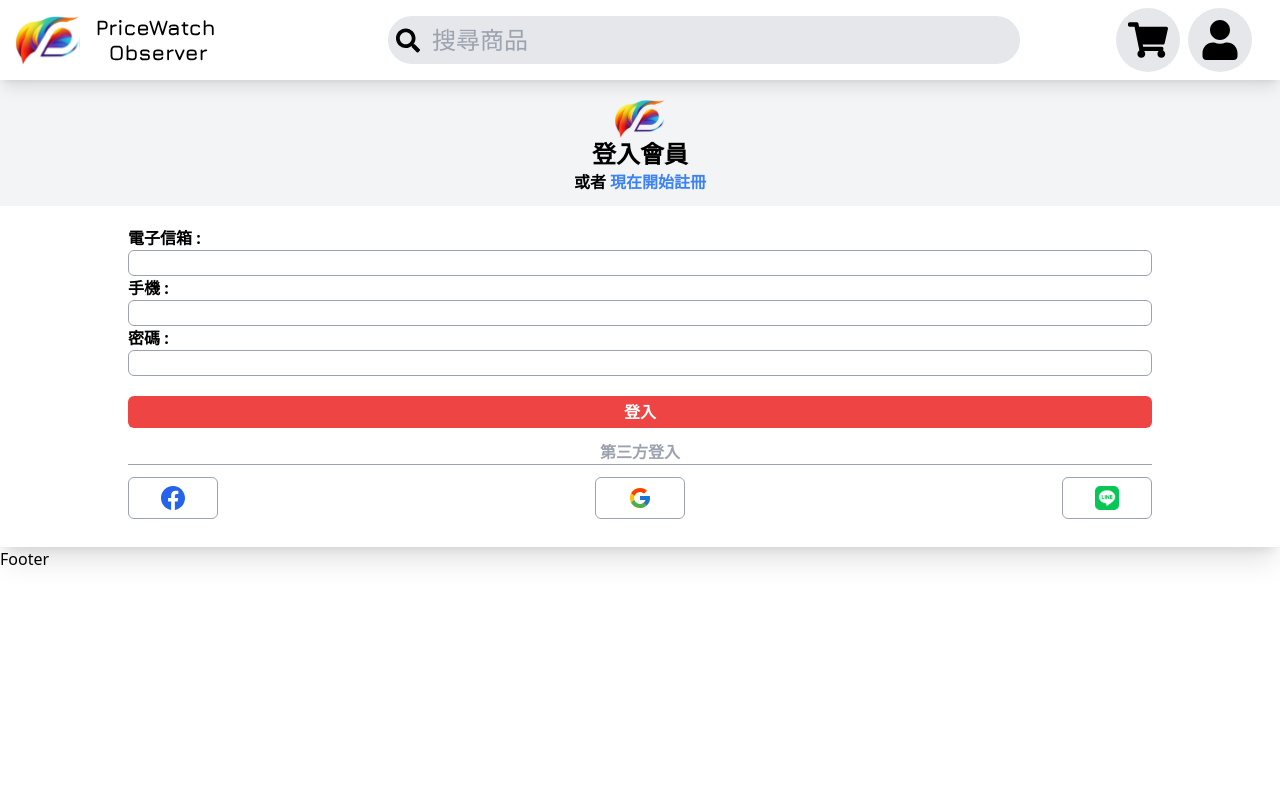
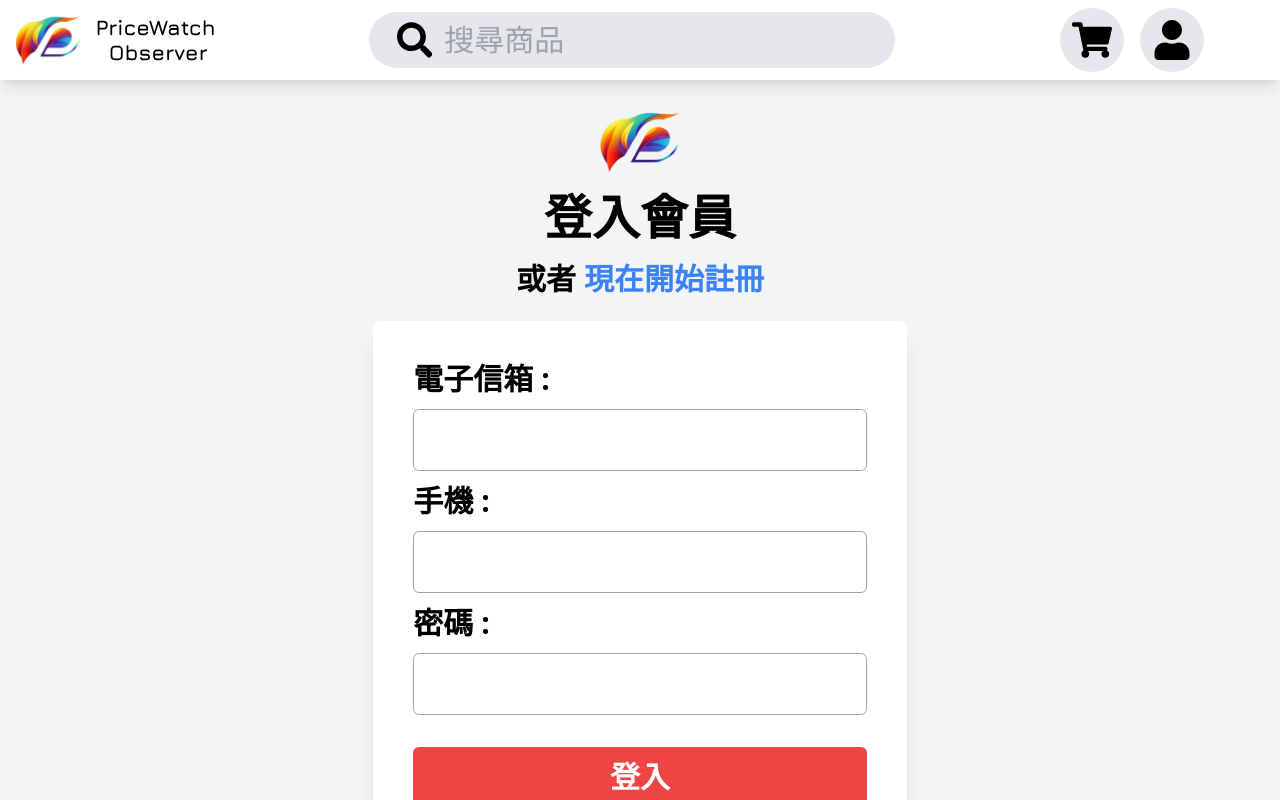
Before and after one commit to weijun1923/price-watch-observer-client, a React (Vite) app: page /price-watch-observer-client/login in a window 1280 px wide. Shown: the top 800 px of the page. Built offline with nearby package versions, Linux system fonts and the light colour scheme.

Commit message:
login and register fix moble and desktop

```diff
--- a/src/compnents/Login.jsx
+++ b/src/compnents/Login.jsx
@@ -7,26 +7,28 @@ import Line from '../assets/LINE.png';
 
 function Login() {
   return (
-    <div className='register bg-gray-100 w-full text-black pt-5 font-bold '>
+    <div className='register bg-gray-100 w-full text-black pt-5 font-bold lg:flex lg:justify-center lg:items-center lg:flex-col'>
       <div className='flex flex-col justify-center items-center'>
-        <img src={Logo} alt="價格觀察網logo" className='w-[50px]' />
-        <h1 className='text-2xl'>登入會員</h1>
-        <h4 className='text-md'>或者 <Link to='/price-watch-observer-client/register' className=' text-blue-500 text-md'>現在開始註冊</Link></h4>
+        <img src={Logo} alt="價格觀察網logo" className='w-[50px] lg:w-[80px] lg:my-3' />
+        <h1 className='text-2xl lg:text-5xl lg:leading-10 lg:my-3'>登入會員</h1>
+        <h4 className='text-md lg:text-3xl lg:my-3'>或者 <Link to='/price-watch-observer-client/register' className=' text-blue-500 text-md lg:text-3xl'>現在開始註冊</Link></h4>
       </div>
-      <div className='flex flex-col justify-center items-center bg-white w-full pt-5 mt-3 shadow-xl'>
-        <form action="" className='flex flex-col w-4/5'>
+      <div className='flex flex-col justify-center items-center bg-white w-full lg:w-5/12 pt-5 mt-3 shadow-xl lg:p-10 lg:rounded-lg'>
+        <form action="" className='flex flex-col w-4/5 md:w-3/5 lg:w-full lg:text-3xl'>
           <label htmlFor="email">電子信箱 :</label>
-          <input type="email" name='email'  className=' border border-gray-400 rounded-md pl-2' />
+          <input type="email" name='email' className=' border border-gray-400 rounded-md pl-2 py-1 lg:my-3 lg:py-3' />
           <label htmlFor="phone">手機 :</label>
-          <input type="tel" name='phone' className=' border border-gray-400 rounded-md pl-2' />
+          <input type="tel" name='phone' className=' border border-gray-400 rounded-md pl-2 py-1 lg:my-3  lg:py-3' />
           <label htmlFor="password">密碼 :</label>
-          <input type="password" name='password' className=' border border-gray-400 rounded-md pl-2' />
-          <button className=' bg-red-500 text-white rounded-md mt-5 p-1'>登入</button>
-          <h4 className='text-center text-gray-400 mt-3 before:content-[""] border-b border-gray-400 '>第三方登入</h4>
+          <input type="password" name='password' className=' border border-gray-400 rounded-md pl-2 py-1 lg:my-3  lg:py-3' />
+          <button className=' bg-red-500 text-white rounded-md mt-5 p-1 lg:py-3 hover:bg-red-600'>登入</button>
+          <div className='mt-3'>
+            <h4 className='text-center text-gray-400 '>第三方登入</h4>
+          </div>
           <div className='flex justify-between items-center mb-7 mt-3'>
-            <button className='border border-gray-400 rounded-md px-8 py-2'><BsFacebook className='w-6 h-6 text-blue-600'/></button>
-            <button className='border border-gray-400 rounded-md px-8 py-2'><FcGoogle className='w-6 h-6'/></button>
-            <button className='border border-gray-400 rounded-md px-8 py-2'><img src={Line} alt="" className='w-6 h-6' /></button>
+            <button className='border border-gray-400 rounded-md px-5 md:px-10 py-2 lg:px-16 hover:border-gray-500 hover:border-[3px]'><BsFacebook className='w-6 h-6 text-blue-600 lg:w-12 lg:h-12' /></button>
+            <button className='border border-gray-400 rounded-md px-5 md:px-10 py-2 lg:px-16 hover:border-gray-500 hover:border-[3px]'><FcGoogle className='w-6 h-6 lg:w-12 lg:h-12' /></button>
+            <button className='border border-gray-400 rounded-md px-5 md:px-10 py-2 lg:px-16 hover:border-gray-500 hover:border-[3px]'><img src={Line} alt="" className='w-6 h-6 lg:w-12 lg:h-12' /></button>
           </div>
         </form>
       </div>
--- a/src/compnents/Nav.jsx
+++ b/src/compnents/Nav.jsx
@@ -35,19 +35,19 @@ function Nav() {
       {navChange && (
         // logo
         <Link to='/price-watch-observer-client/' className='p-0'>
-          <img src={Logo} alt="價格觀察網logo" className=' w-32 h-16 lg:w-[200px] lg:h-26 ml-2 lg:mr-20 ' id='logo'/>
+          <img src={Logo} alt="價格觀察網logo" className=' w-32 h-16 lg:w-[200px] lg:h-26 ml-2  ' id='logo'/>
         </Link>
       )}
 
       {/* searchBar */}
       {!navChange ? <FaAngleLeft size={30} onClick={() => setNavChange(!navChange)} className='mx-2'/> : <FaAngleLeft className='hidden' />}
-      <form action="" className={!navChange ? 'flex bg-gray-200 p-2  justify-center items-center rounded-full w-full' : 'hidden lg:flex bg-gray-200 p-2  justify-center items-center rounded-full w-2/4'}>
-        <FaSearch size={25} />
-        <input type="text" className=' bg-inherit  lg:text-2xl text-xl  pl-3 outline-none w-full' placeholder='搜尋商品' onChange={handleSearch} value={input} />
+      <form action="" className={!navChange ? 'flex bg-gray-200 p-2  justify-center items-center rounded-full w-full' : 'hidden lg:flex bg-gray-200 p-2  justify-center items-center rounded-full lg:w-5/12'}>
+        <FaSearch className='w-6 h-6 lg:w-10 lg:h-10 lg:ml-5'/>
+        <input type="text" className=' bg-inherit  lg:text-3xl text-xl  pl-3 outline-none w-full ' placeholder='搜尋商品' onChange={handleSearch} value={input} />
       </form>
       {navChange && (
         // icons
-        <div className=''>
+        <div className='lg:mr-12'>
           <ul className='flex '>
             <li className=' bg-gray-200 p-2 rounded-full mx-1 lg:hidden hover:bg-gray-400' onClick={() => setNavChange(!navChange)}>
               {/* search */}
@@ -55,7 +55,7 @@ function Nav() {
                 <FaSearch className=' w-6 h-6 ' />
               </Link>
             </li>
-            <li className=' bg-gray-200 lg:p-3 p-2 rounded-full mx-1 hover:bg-gray-400'>
+            <li className=' bg-gray-200 lg:p-3 p-2 rounded-full mx-1 lg:mx-3 hover:bg-gray-400'>
               {/* shopcart */}
               <Link to='/price-watch-observer-client/cart'>
                 <FaShoppingCart className=' w-6 h-6 lg:w-10 lg:h-10' />
--- a/src/compnents/Register.jsx
+++ b/src/compnents/Register.jsx
@@ -7,28 +7,30 @@ import Line from '../assets/LINE.png';
 
 function Register() {
   return (
-    <div className='register bg-gray-100 w-full text-black pt-5 font-bold '>
+    <div className='register bg-gray-100 w-full text-black pt-5 font-bold lg:flex lg:justify-center lg:items-center lg:flex-col'>
       <div className='flex flex-col justify-center items-center'>
-        <img src={Logo} alt="價格觀察網logo" className='w-[50px]' />
-        <h1 className='text-2xl'>註冊會員</h1>
-        <h4 className='text-md'>或者 <Link to='/price-watch-observer-client/login' className=' text-blue-500 text-md'>有會員了嗎? 點此登入</Link></h4>
+        <img src={Logo} alt="價格觀察網logo" className='w-[50px] lg:w-[80px] lg:my-3' />
+        <h1 className='text-2xl lg:text-5xl lg:leading-10 lg:my-3'>註冊會員</h1>
+        <h4 className='text-md lg:text-3xl lg:my-3'>或者 <Link to='/price-watch-observer-client/login' className=' text-blue-500 text-md lg:text-3xl'>開始登入</Link></h4>
       </div>
-      <div className='flex flex-col justify-center items-center bg-white w-full pt-5 mt-3 shadow-xl'>
-        <form action="" className='flex flex-col w-4/5'>
+      <div className='flex flex-col justify-center items-center bg-white w-full lg:w-5/12 pt-5 mt-3 shadow-xl lg:p-10 lg:rounded-lg'>
+        <form action="" className='flex flex-col w-4/5 md:w-3/5 lg:w-full lg:text-3xl'>
           <label htmlFor="username">使用者名稱 :</label>
-          <input type="text" name='username' className=' border border-gray-400 rounded-md pl-2' />
+          <input type="text" name='username' className=' border border-gray-400 rounded-md pl-2 py-1 lg:my-3 lg:py-3' />
           <label htmlFor="email">電子信箱 :</label>
-          <input type="email" name='email'  className=' border border-gray-400 rounded-md pl-2' />
+          <input type="email" name='email' className=' border border-gray-400 rounded-md pl-2 py-1 lg:my-3 lg:py-3' />
           <label htmlFor="phone">手機 :</label>
-          <input type="tel" name='phone' className=' border border-gray-400 rounded-md pl-2' />
+          <input type="tel" name='phone' className=' border border-gray-400 rounded-md pl-2 py-1 lg:my-3  lg:py-3' />
           <label htmlFor="password">密碼 :</label>
-          <input type="password" name='password' className=' border border-gray-400 rounded-md pl-2' />
-          <button className=' bg-red-500 text-white rounded-md mt-5 p-1'>註冊</button>
-          <h4 className='text-center text-gray-400 mt-3 before:content-[""] border-b border-gray-400 '>第三方註冊</h4>
+          <input type="password" name='password' className=' border border-gray-400 rounded-md pl-2 py-1 lg:my-3  lg:py-3' />
+          <button className=' bg-red-500 text-white rounded-md mt-5 p-1 lg:py-3 hover:bg-red-600'>登入</button>
+          <div className='mt-3'>
+            <h4 className='text-center text-gray-400 '>第三方註冊</h4>
+          </div>
           <div className='flex justify-between items-center mb-7 mt-3'>
-            <button className='border border-gray-400 rounded-md px-8 py-2'><BsFacebook className='w-6 h-6 text-blue-600'/></button>
-            <button className='border border-gray-400 rounded-md px-8 py-2'><FcGoogle className='w-6 h-6'/></button>
-            <button className='border border-gray-400 rounded-md px-8 py-2'><img src={Line} alt="" className='w-6 h-6' /></button>
+            <button className='border border-gray-400 rounded-md px-5 md:px-10 py-2 lg:px-16 hover:border-gray-500 hover:border-[3px]'><BsFacebook className='w-6 h-6 text-blue-600 lg:w-12 lg:h-12' /></button>
+            <button className='border border-gray-400 rounded-md px-5 md:px-10 py-2 lg:px-16 hover:border-gray-500 hover:border-[3px]'><FcGoogle className='w-6 h-6 lg:w-12 lg:h-12' /></button>
+            <button className='border border-gray-400 rounded-md px-5 md:px-10 py-2 lg:px-16 hover:border-gray-500 hover:border-[3px]'><img src={Line} alt="" className='w-6 h-6 lg:w-12 lg:h-12' /></button>
           </div>
         </form>
       </div>
```
